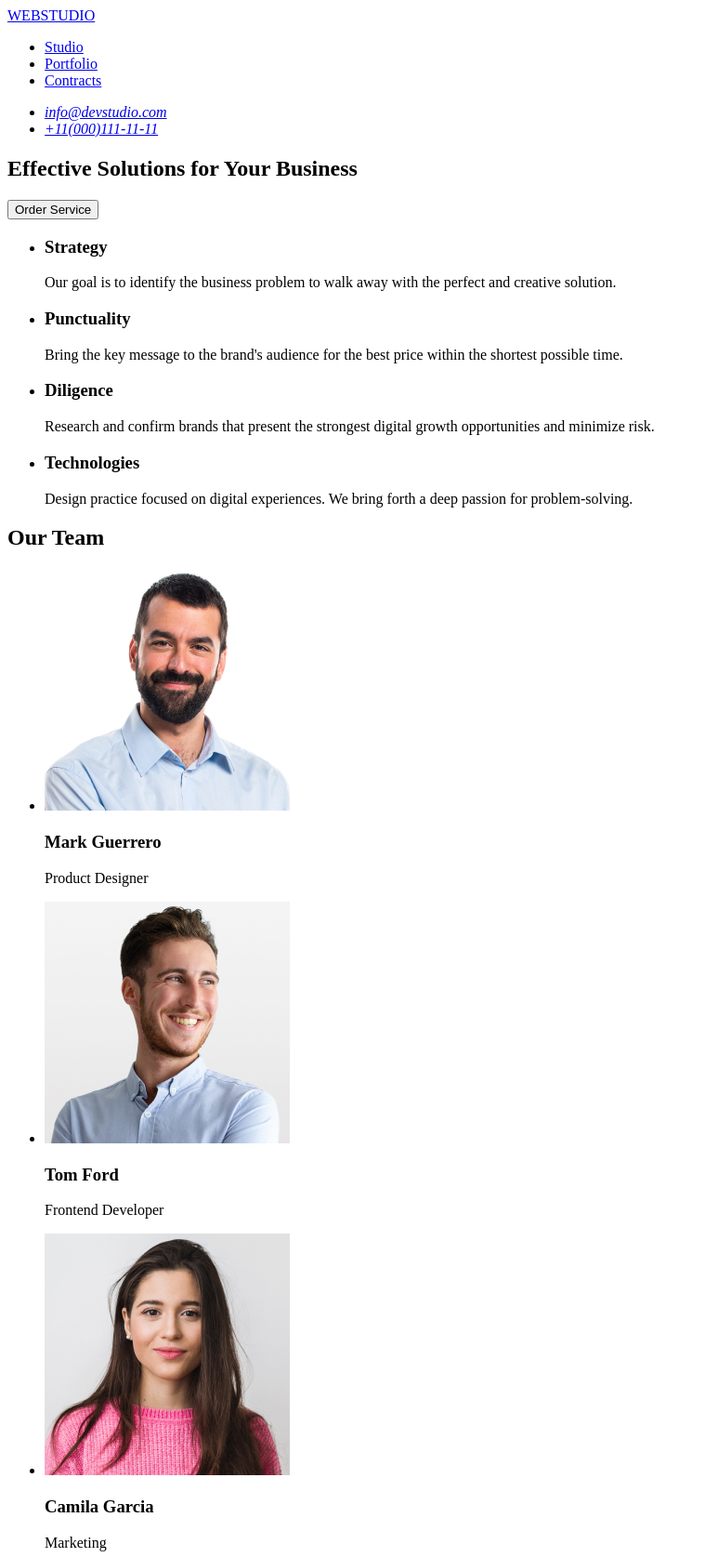
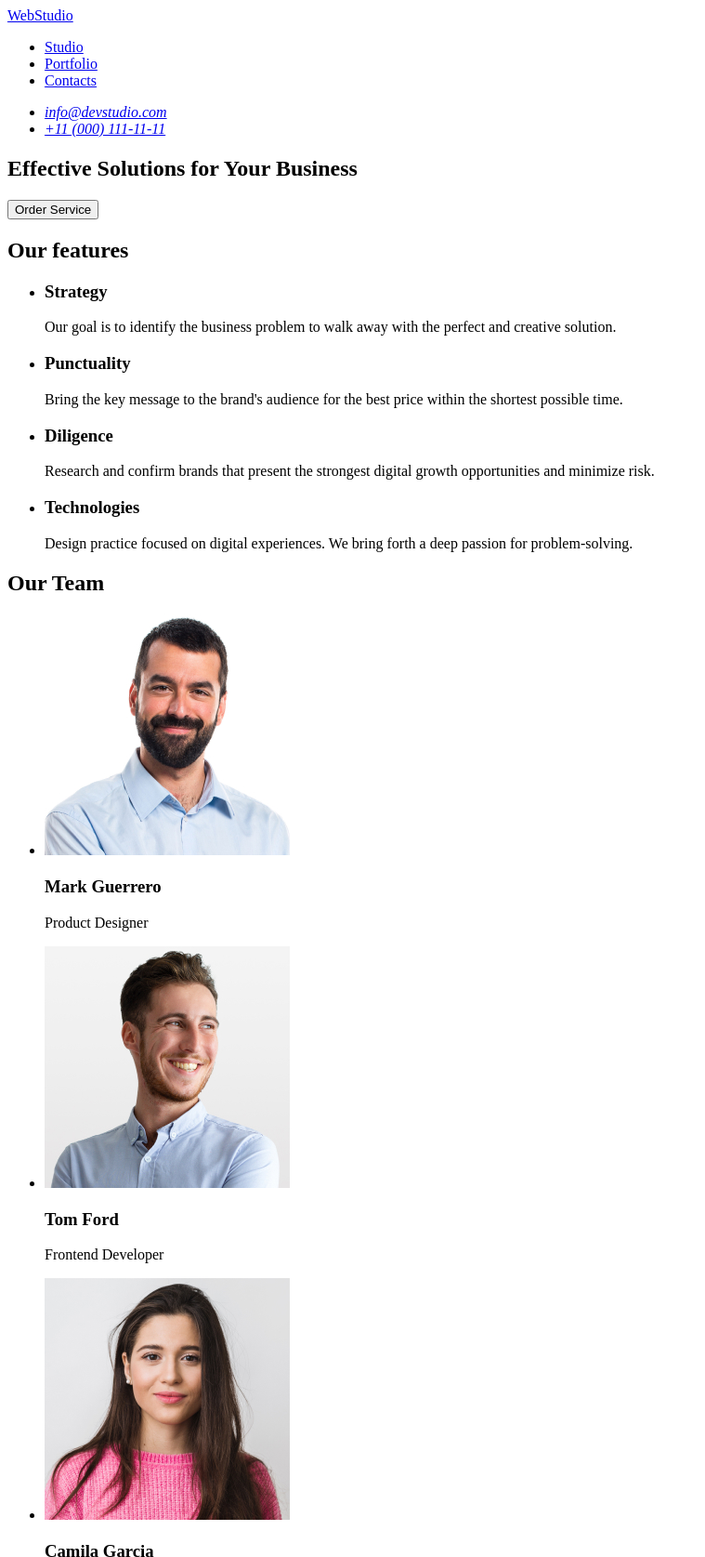
Before and after one commit to fatmadniiz/goit-markup-hw-01, a plain HTML site: page index.html in a window 1280 px wide. Shown: the top 1675 px of the page at 93% size, without its empty margins (0-759 px from the left). Drawn offline with Linux system fonts and the light colour scheme.

Commit message:
commit message

```diff
--- a/index.html
+++ b/index.html
@@ -1,117 +1,16 @@
-<!DOCTYPE html>
-<html lang="en">
-<head>
-    <meta charset="UTF-8">
-    <meta name="viewport" content="width=device-width, initial-scale=1.0">
-    <title>WebStudio</title>
-</head>
-<body>
-    <header>
-        <!-- Hocam Link gelince eklicem düşük not vermeyin -->
-<a href="#"> WEBSTUDIO</a>
-<nav>
-<ul>
-<li>
-    <a href="#">Studio</a>
-    </li>
-    <li>
-        <a href="#">Portfolio</a>
-    </li>
-    <li>
-        <a href="#">Contracts</a>
-    </li>
-    <!-- Link geline eklenecektir-->
-</ul>
-</nav>
-
-    <ul>
-        <address>
-        <li> <a href="mailto:info@devstudio.com">info@devstudio.com</a>  </li>
-<li> <a href="tel:+11(000)1111111"> +11(000)111-11-11</a> </li>
-</address>
-    </ul>
-
-    </header>
-    <main>
-        <section>
-<h1>Effective Solutions for Your Business</h1>
-<button type="button"> Order Service </button>
-        </section>
-
-        <section>
-            <ul>
-                <li>
-            <h3>Strategy</h3>
-            <p>Our goal is to identify the business
-            problem to walk away with the perfect and creative solution. </p> </li>
-        <li>
-            <h3>Punctuality</h3>
-            <p>Bring the key message to the brand's audience for the best price within the shortest possible time.</p> </li>
-        <li>
-            <h3>Diligence</h3>
-            <p>Research and confirm brands that present the strongest digital growth opportunities and minimize risk. </p> </li>
-        <li>
-            <h3>Technologies</h3>
-            <p>Design practice focused on digital experiences. We bring forth a deep passion for problem-solving. </p>
-        </li>
-</ul>
-        </section>
-
-<section>
-<h2>Our Team</h2>
-<ul>
-    <li>
-        <img src="./images/Mark-Guerrero.jpg" alt="Siyah saçlı sakallı adam"
-        width="264"
-        height="260">
-        <h3>Mark Guerrero</h3>
-        <p>Product Designer</p>
-    </li>
-    <li>
-        <img src="./images/Tom-Ford.jpg" alt="Kumral güler yüzlü çocuk"
-        width="264"
-        height="260">
-        <h3>Tom Ford</h3>
-        <p>Frontend Developer</p>
-    </li>
-    <li>
-        <img src="./images/Camila-Garcia.jpg" alt="Uzun saçlı kumral kadın"
-        width="264"
-        height="260">
-        <h3>Camila Garcia</h3>
-        <p>Marketing</p>
-    </li>
-    <li>
-        <img src="./images/Daniel-Wilson.jpg" alt="kısa saçlı adam"
-        width="264"
-        height="260">
-        <h3>Daniel Wilson</h3>
-        <p>UI Designer</p>
-    </li>
-</ul>
-</section>
-    </main>
-
-    <footer>
-<a href="#">WEBSTUDIO</a>
-<p>Increase the flow of customers and sales for your business with digital marketing & growth solutions.</p>
-    </footer>
-</body>
-</html>
 <!DOCTYPE html>
 <html lang="en">
 
 <head>
     <meta charset="UTF-8">
     <meta name="viewport" content="width=device-width, initial-scale=1.0">
-    <title>WebStudio</title>
+    <title>Web Studio</title>
 </head>
 
 <body>
     <header>
-        <!-- Hocam Link gelince eklicem düşük not vermeyin -->
-        <a href="#"> WEBSTUDIO</a>
         <nav>
+            <a href="./index.html">WebStudio</a>
             <ul>
                 <li>
                     <a href="#">Studio</a>
@@ -120,20 +19,22 @@
                     <a href="#">Portfolio</a>
                 </li>
                 <li>
-                    <a href="#">Contracts</a>
+                    <a href="#">Contacts</a>
                 </li>
-                <!-- Link geline eklenecektir-->
             </ul>
         </nav>
+        <address>
+            <ul>
+                <li>
+                    <a href="mailto:info@devstudio.com">info@devstudio.com</a>
+                </li>
+                <li>
+                    <a href="tel:+110001111111">+11 (000) 111-11-11</a>
+                </li>
+            </ul>
+        </address>
+    </header>
 
-        <ul>
-            <address>
-                <li> <a href="mailto:info@devstudio.com">info@devstudio.com</a> </li>
-                <li> <a href="tel:+11(000)1111111"> +11(000)111-11-11</a> </li>
-            </address>
-        </ul>
-
-    </header>
     <main>
         <section>
             <h1>Effective Solutions for Your Business</h1>
@@ -141,50 +42,50 @@
         </section>
 
         <section>
+            <h2>Our features</h2>
             <ul>
                 <li>
                     <h3>Strategy</h3>
-                    <p>Our goal is to identify the business
-                        problem to walk away with the perfect and creative solution. </p>
+                    <p>Our goal is to identify the business problem to walk away with the perfect and creative solution.
+                    </p>
                 </li>
                 <li>
                     <h3>Punctuality</h3>
-                    <p>Bring the key message to the brand's audience for the best price within the shortest possible
+                    <p> Bring the key message to the brand's audience for the best price within the shortest possible
                         time.</p>
                 </li>
                 <li>
-                    <h3>Diligence</h3>
-                    <p>Research and confirm brands that present the strongest digital growth opportunities and minimize
+                    <h3>Diligence </h3>
+                    <p> Research and confirm brands that present the strongest digital growth opportunities and minimize
                         risk. </p>
                 </li>
                 <li>
-                    <h3>Technologies</h3>
-                    <p>Design practice focused on digital experiences. We bring forth a deep passion for
+                    <h3>Technologies </h3>
+                    <p> Design practice focused on digital experiences. We bring forth a deep passion for
                         problem-solving. </p>
                 </li>
             </ul>
         </section>
 
         <section>
-            <h2>Our Team</h2>
+            <h2> Our Team </h2>
             <ul>
                 <li>
                     <img src="./images/Mark-Guerrero.jpg" alt="Siyah saçlı sakallı adam" width="264" height="260">
-                    <h3>Mark Guerrero</h3>
-                    <p>Product Designer</p>
+                    <h3> Mark Guerrero </h3>
+                    <p>Product Designer </p>
                 </li>
                 <li>
                     <img src="./images/Tom-Ford.jpg" alt="Kumral güler yüzlü çocuk" width="264" height="260">
                     <h3>Tom Ford</h3>
                     <p>Frontend Developer</p>
-                </li>
                 <li>
                     <img src="./images/Camila-Garcia.jpg" alt="Uzun saçlı kumral kadın" width="264" height="260">
                     <h3>Camila Garcia</h3>
                     <p>Marketing</p>
                 </li>
                 <li>
-                    <img src="./images/Daniel-Wilson.jpg" alt="kısa saçlı adam" width="264" height="260">
+                    <img src="./images/Daniel-Wilson.jpg" alt="Kısa saçlı adam" width="264" height="260">
                     <h3>Daniel Wilson</h3>
                     <p>UI Designer</p>
                 </li>
@@ -193,8 +94,8 @@
     </main>
 
     <footer>
-        <a href="#">WEBSTUDIO</a>
-        <p>Increase the flow of customers and sales for your business with digital marketing & growth solutions.</p>
+        <a href="./index.html">webstudio</a>
+        <p> Increase the flow of customers and sales for your business with digital marketing & growth solutions. </p>
     </footer>
 </body>
 
```
